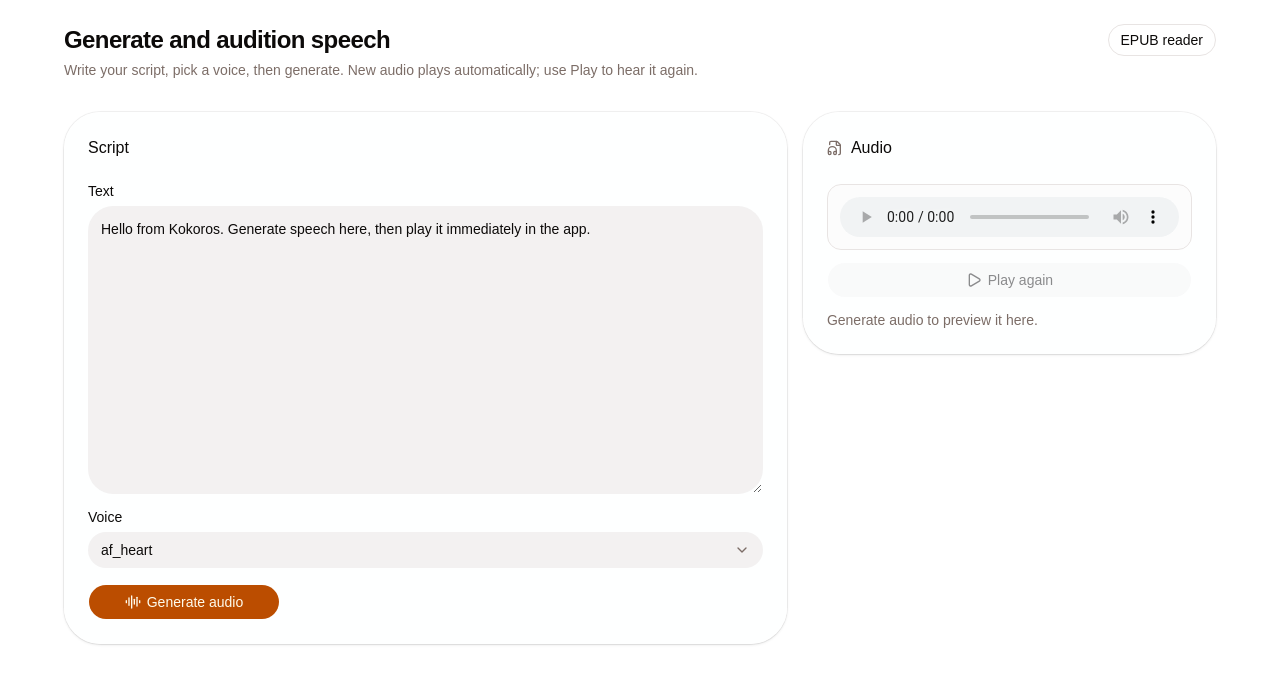
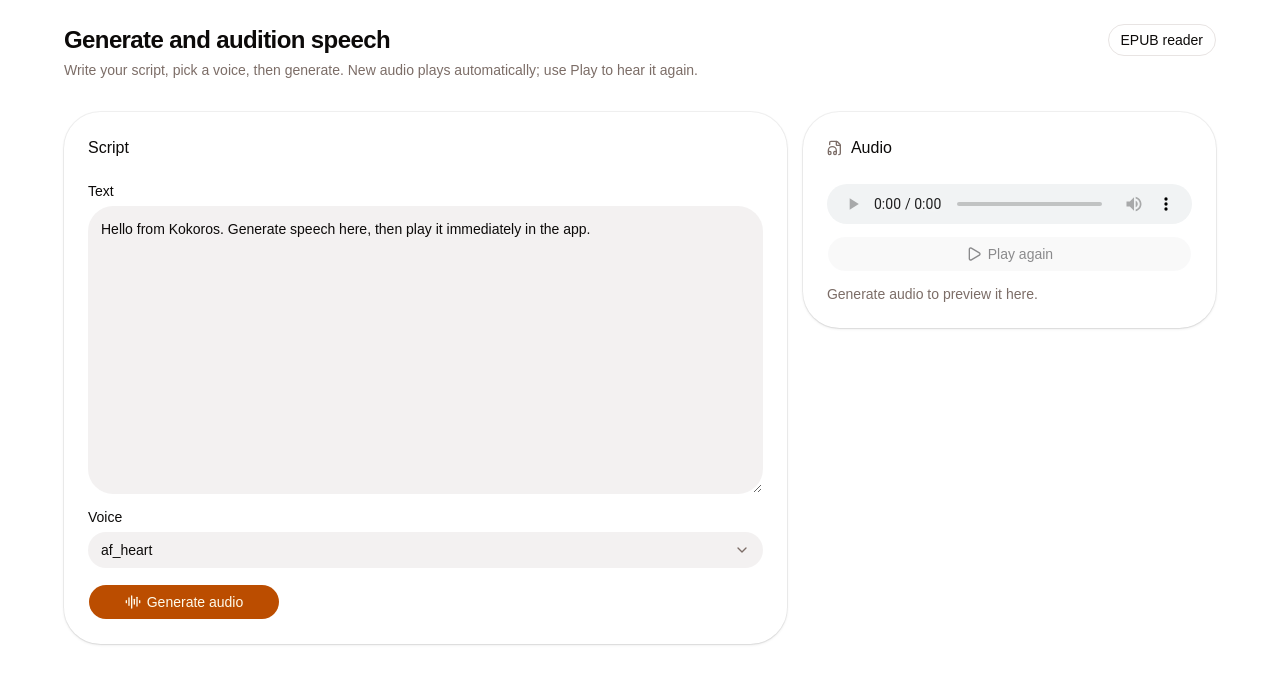
Before and after one commit to nikitadrokin/kokoros, a React (Vite) app in the folder app/: page / in a window 1280 px wide. Shown: the top 684 px of the page. Built offline with nearby package versions, Linux system fonts and the light colour scheme.

Commit message:
fixed cards

```diff
--- a/app/src/routes/index.tsx
+++ b/app/src/routes/index.tsx
@@ -107,7 +107,7 @@ function PlaygroundPage() {
   };
 
   return (
-    <main className='min-h-screen bg-[radial-gradient(circle_at_top_left,hsl(var(--muted))_0,transparent_30%),linear-gradient(180deg,hsl(var(--background)),hsl(var(--muted)/0.35))] p-4 md:p-6'>
+    <main className='min-h-screen p-4 md:p-6'>
       <div className='mx-auto flex w-full max-w-6xl flex-col gap-4'>
         <div className='flex flex-wrap items-start justify-between gap-3 pb-4'>
           <div className='space-y-1'>
@@ -128,7 +128,7 @@ function PlaygroundPage() {
         </div>
 
         <div className='grid gap-4 xl:grid-cols-[minmax(0,1.4fr)_minmax(320px,0.8fr)]'>
-          <Card className='border-border/70 bg-background/90 shadow-sm backdrop-blur'>
+          <Card className='shadow-sm backdrop-blur'>
             <CardHeader>
               <CardTitle>Script</CardTitle>
             </CardHeader>
@@ -169,7 +169,7 @@ function PlaygroundPage() {
               </div>
 
               {error ? (
-                <div className='rounded-lg border border-destructive/30 bg-destructive/10 px-3 py-2 text-sm text-destructive'>
+                <div className='rounded-lg bg-destructive/10 px-3 py-2 text-sm text-destructive'>
                   {error}
                 </div>
               ) : null}
@@ -189,15 +189,15 @@ function PlaygroundPage() {
             </CardContent>
           </Card>
 
-          <Card className='border-border/70 bg-background/90 shadow-sm backdrop-blur xl:self-start'>
+          <Card className='shadow-sm backdrop-blur xl:self-start'>
             <CardHeader>
               <CardTitle className='flex items-center gap-2'>
                 <FileAudio className='size-4 text-muted-foreground' />
                 Audio
               </CardTitle>
             </CardHeader>
-            <CardContent className='space-y-3'>
-              <div className='rounded-lg border bg-muted/20 p-3'>
+            <CardContent className='gap-3 grid'>
+              <div className='rounded-lg'>
                 <audio
                   ref={audioRef}
                   controls
```
